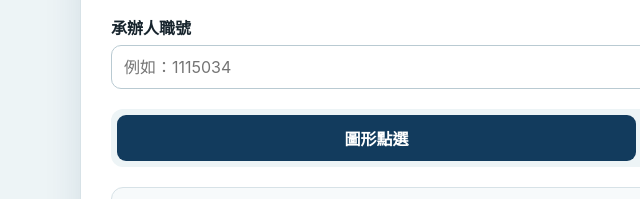
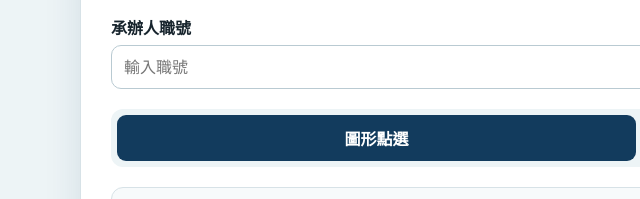
Before and after one commit to AlexLiu1975/kmu-document-delivery-demo, a website with bundled scripts: page index.html in a window 1280 px wide. Shown: the part 461-660 px from the top of the page, 0-640 px from the left. Built offline with nearby package versions, Linux system fonts and the light colour scheme.

Commit message:
Update placeholder text for assignee input field

```diff
--- a/index.html
+++ b/index.html
@@ -57,7 +57,7 @@
           <label for="assignee">承辦人職號</label>
           <div class="assignee-login-row">
             <input id="assignee" inputmode="numeric" maxlength="7" pattern="[0-9]{7}"
-              autocomplete="off" placeholder="例如：1115034">
+              autocomplete="off" placeholder="輸入職號">
             <button id="assignee-login" class="button primary" type="button">登入</button>
           </div>
         </div>
```
